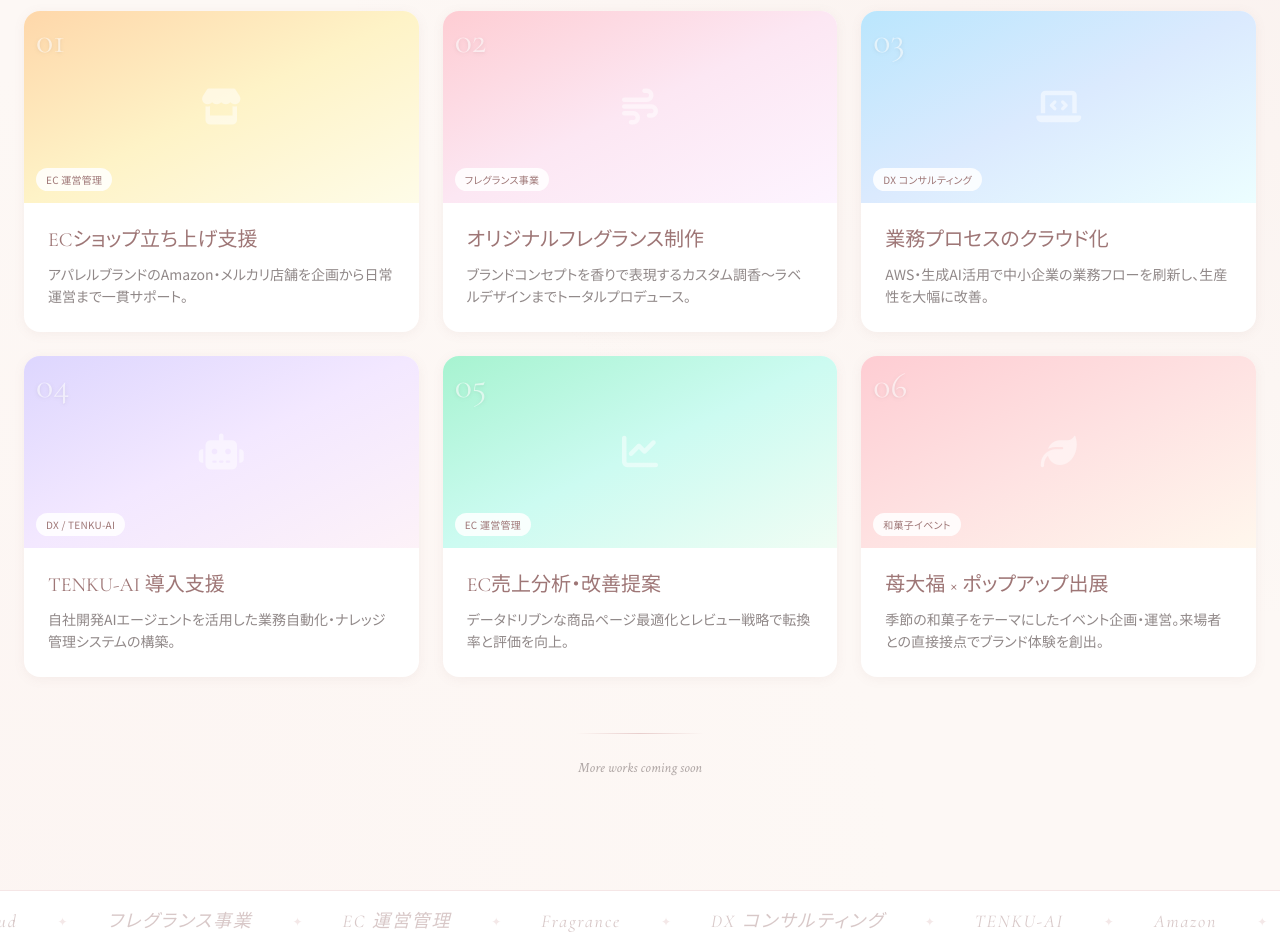
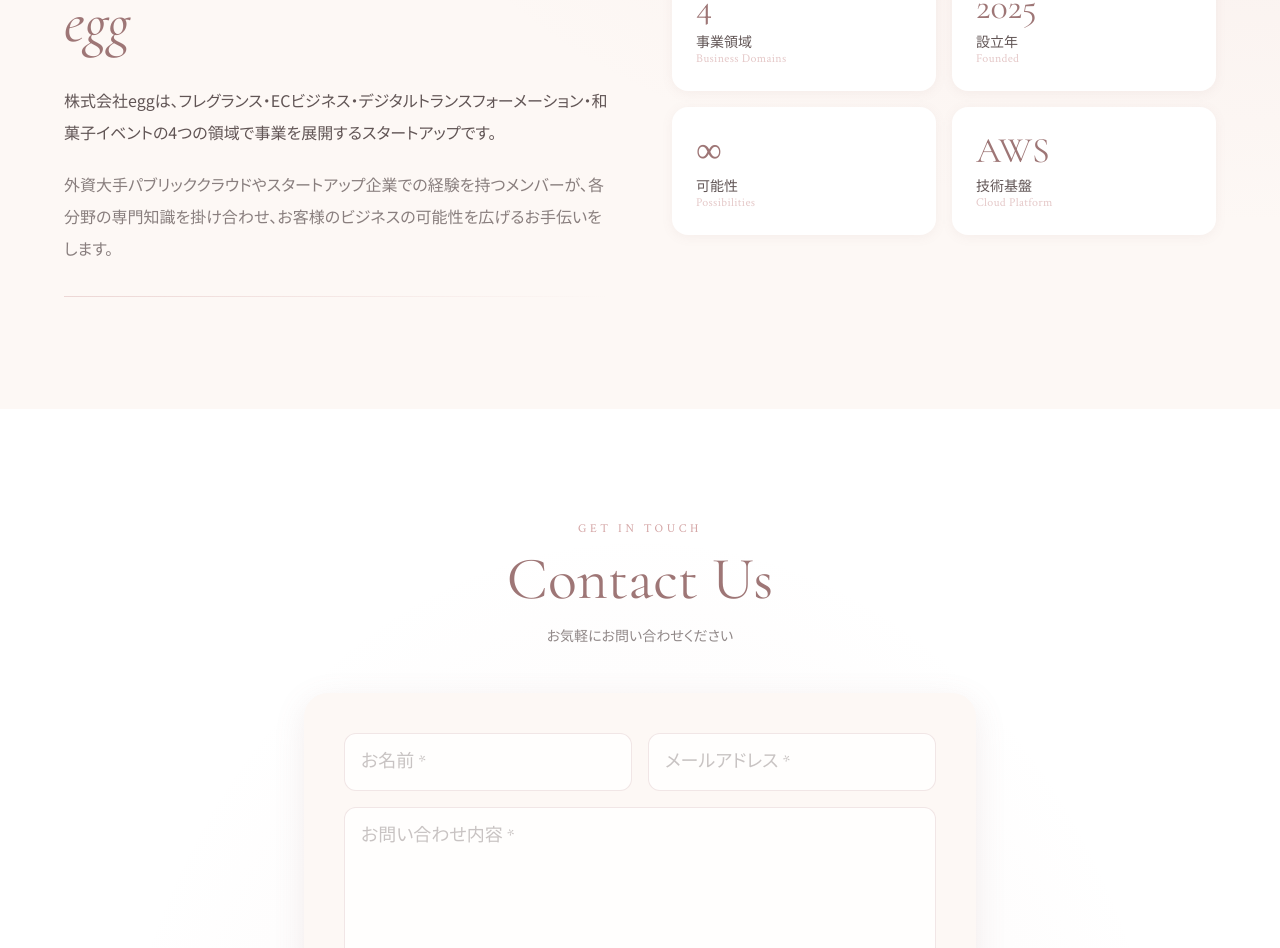
Before and after one commit to wolvesgale/egg_HP, a Next.js app: page / in a window 1280 px wide. Shown: the part 1852-2800 px from the top of the page. Built offline with nearby package versions, Linux system fonts and the light colour scheme.

Commit message:
fix: TOPページからポートフォリオセクションを削除
ポートフォリオはDXページのみに集約するため、
TOP page の Portfolio section・関連データ・PortfolioThumb コンポーネントを削除

https://claude.ai/code/session_01AZtLhANsCmVrYVXph4edXU

```diff
--- a/src/app/page.jsx
+++ b/src/app/page.jsx
@@ -223,89 +223,6 @@ const businessCards = [
 ];
 
 /* ─────────────────────────────────────────────
-   Portfolio items
-   ※ サムネイル画像は public/images/portfolio/ に配置してください
-   　 例: /images/portfolio/work-01.jpg
-───────────────────────────────────────────── */
-const portfolioItems = [
-  {
-    id: "01",
-    thumb: null, // "/images/portfolio/work-01.jpg"
-    thumbGradient: "from-orange-200 via-amber-100 to-yellow-50",
-    thumbIcon: "fa-store",
-    category: "EC 運営管理",
-    title: "ECショップ立ち上げ支援",
-    description: "アパレルブランドのAmazon・メルカリ店舗を企画から日常運営まで一貫サポート。",
-  },
-  {
-    id: "02",
-    thumb: null, // "/images/portfolio/work-02.jpg"
-    thumbGradient: "from-rose-200 via-pink-100 to-fuchsia-50",
-    thumbIcon: "fa-wind",
-    category: "フレグランス事業",
-    title: "オリジナルフレグランス制作",
-    description: "ブランドコンセプトを香りで表現するカスタム調香〜ラベルデザインまでトータルプロデュース。",
-  },
-  {
-    id: "03",
-    thumb: null, // "/images/portfolio/work-03.jpg"
-    thumbGradient: "from-sky-200 via-blue-100 to-cyan-50",
-    thumbIcon: "fa-laptop-code",
-    category: "DX コンサルティング",
-    title: "業務プロセスのクラウド化",
-    description: "AWS・生成AI活用で中小企業の業務フローを刷新し、生産性を大幅に改善。",
-  },
-  {
-    id: "04",
-    thumb: null, // "/images/portfolio/work-04.jpg"
-    thumbGradient: "from-violet-200 via-purple-100 to-pink-50",
-    thumbIcon: "fa-robot",
-    category: "DX / TENKU-AI",
-    title: "TENKU-AI 導入支援",
-    description: "自社開発AIエージェントを活用した業務自動化・ナレッジ管理システムの構築。",
-  },
-  {
-    id: "05",
-    thumb: null, // "/images/portfolio/work-05.jpg"
-    thumbGradient: "from-emerald-200 via-teal-100 to-green-50",
-    thumbIcon: "fa-chart-line",
-    category: "EC 運営管理",
-    title: "EC売上分析・改善提案",
-    description: "データドリブンな商品ページ最適化とレビュー戦略で転換率と評価を向上。",
-  },
-  {
-    id: "06",
-    thumb: null, // "/images/portfolio/work-06.jpg"
-    thumbGradient: "from-rose-200 via-red-100 to-orange-50",
-    thumbIcon: "fa-leaf",
-    category: "和菓子イベント",
-    title: "苺大福 × ポップアップ出展",
-    description: "季節の和菓子をテーマにしたイベント企画・運営。来場者との直接接点でブランド体験を創出。",
-  },
-];
-
-/* ─────────────────────────────────────────────
-   Portfolio Thumbnail
-───────────────────────────────────────────── */
-function PortfolioThumb({ item }) {
-  if (item.thumb) {
-    return (
-      // eslint-disable-next-line @next/next/no-img-element
-      <img
-        src={item.thumb}
-        alt={item.title}
-        className="w-full h-full object-cover"
-      />
-    );
-  }
-  return (
-    <div className={`w-full h-full bg-gradient-to-br ${item.thumbGradient} flex items-center justify-center`}>
-      <i className={`fas ${item.thumbIcon} text-white/60 text-3xl`} />
-    </div>
-  );
-}
-
-/* ─────────────────────────────────────────────
    Home page
 ───────────────────────────────────────────── */
 export default function HomePage() {
@@ -519,67 +436,6 @@ export default function HomePage() {
           </div>
         </section>
 
-        {/* ── Portfolio ── */}
-        <section id="portfolio" className="py-28 px-6 bg-egg-cream relative overflow-hidden">
-          <div className="absolute inset-0 bg-[radial-gradient(ellipse_at_100%_0%,rgba(212,165,165,0.09),transparent_55%)]" />
-          <div className="absolute inset-0 bg-[radial-gradient(ellipse_at_0%_100%,rgba(248,225,225,0.12),transparent_50%)]" />
-
-          <div className="container mx-auto relative">
-            <Reveal className="text-center mb-16">
-              <p className="font-crimson-text text-egg-pink tracking-[0.3em] text-xs uppercase mb-3">Our Works</p>
-              <h2 className="font-cormorant text-5xl md:text-6xl text-egg-rose">Portfolio</h2>
-              <div className="mt-5 mx-auto w-16 h-px bg-gradient-to-r from-transparent via-egg-pink to-transparent" />
-            </Reveal>
-
-            <div className="grid md:grid-cols-2 xl:grid-cols-3 gap-6">
-              {portfolioItems.map(({ id, category, title, description, thumbGradient, thumbIcon, thumb }, i) => (
-                <Reveal key={id} delay={`animation-delay-${(i % 3 + 1) * 100}`}>
-                  <div className="group bg-white rounded-2xl overflow-hidden shadow-egg-sm hover:shadow-egg-md transition-all duration-400 hover:-translate-y-1.5">
-
-                    {/* Thumbnail */}
-                    <div className="relative h-48 overflow-hidden">
-                      {thumb ? (
-                        // eslint-disable-next-line @next/next/no-img-element
-                        <img
-                          src={thumb}
-                          alt={title}
-                          className="w-full h-full object-cover group-hover:scale-105 transition-transform duration-500"
-                        />
-                      ) : (
-                        <div className={`w-full h-full bg-gradient-to-br ${thumbGradient} flex items-center justify-center group-hover:scale-105 transition-transform duration-500`}>
-                          <i className={`fas ${thumbIcon} text-white/50 text-4xl`} />
-                        </div>
-                      )}
-                      {/* Number overlay */}
-                      <span className="absolute top-3 left-3 font-cormorant text-white/60 text-4xl leading-none select-none drop-shadow">
-                        {id}
-                      </span>
-                      {/* Category badge */}
-                      <span className="absolute bottom-3 left-3 bg-white/85 backdrop-blur-sm text-egg-rose font-noto text-[10px] tracking-wide px-2.5 py-1 rounded-full">
-                        {category}
-                      </span>
-                    </div>
-
-                    {/* Text */}
-                    <div className="p-6">
-                      <h3 className="font-cormorant text-xl text-egg-rose mb-2 leading-snug">{title}</h3>
-                      <p className="font-noto text-egg-brown/70 text-sm leading-relaxed">{description}</p>
-                    </div>
-                  </div>
-                </Reveal>
-              ))}
-            </div>
-
-            {/* Divider line below grid */}
-            <Reveal className="mt-14 text-center">
-              <div className="mx-auto w-32 h-px bg-gradient-to-r from-transparent via-egg-pink/50 to-transparent mb-6" />
-              <p className="font-crimson-text text-egg-brown/50 text-sm italic">
-                More works coming soon
-              </p>
-            </Reveal>
-          </div>
-        </section>
-
         {/* ── Second marquee (reverse) ── */}
         <div className="bg-white border-y border-egg-blush py-4 overflow-hidden select-none">
           <Marquee reverse />
```
